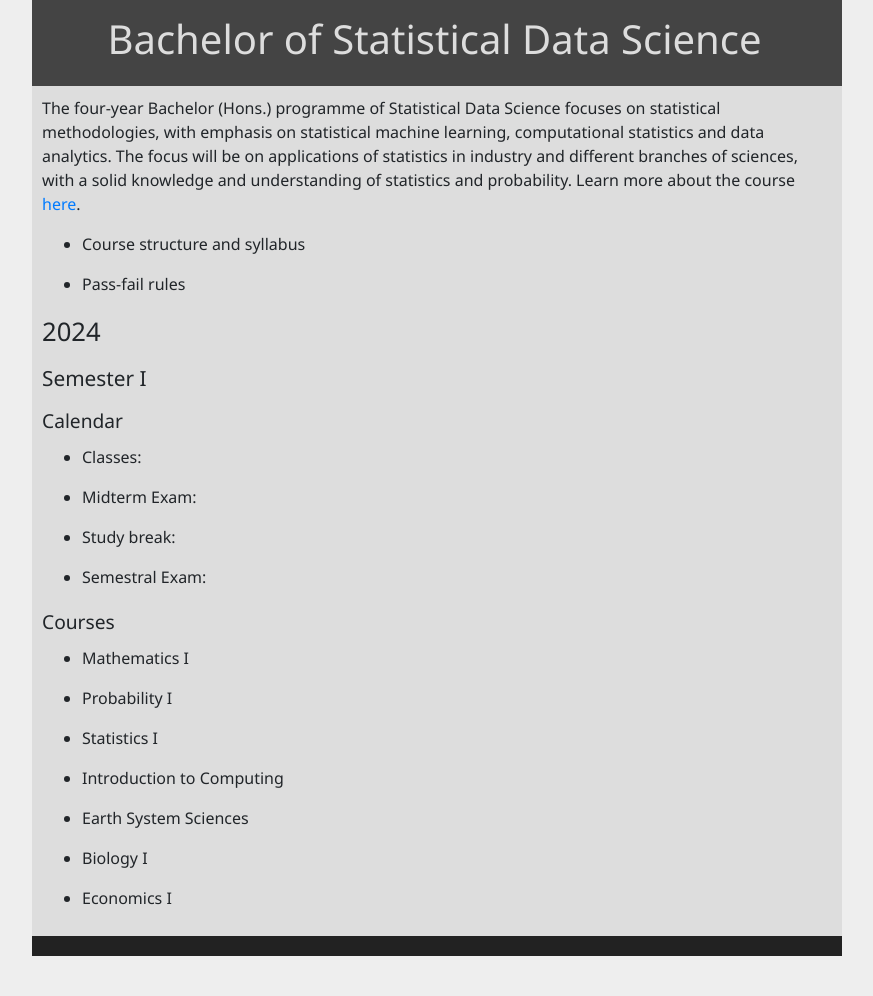
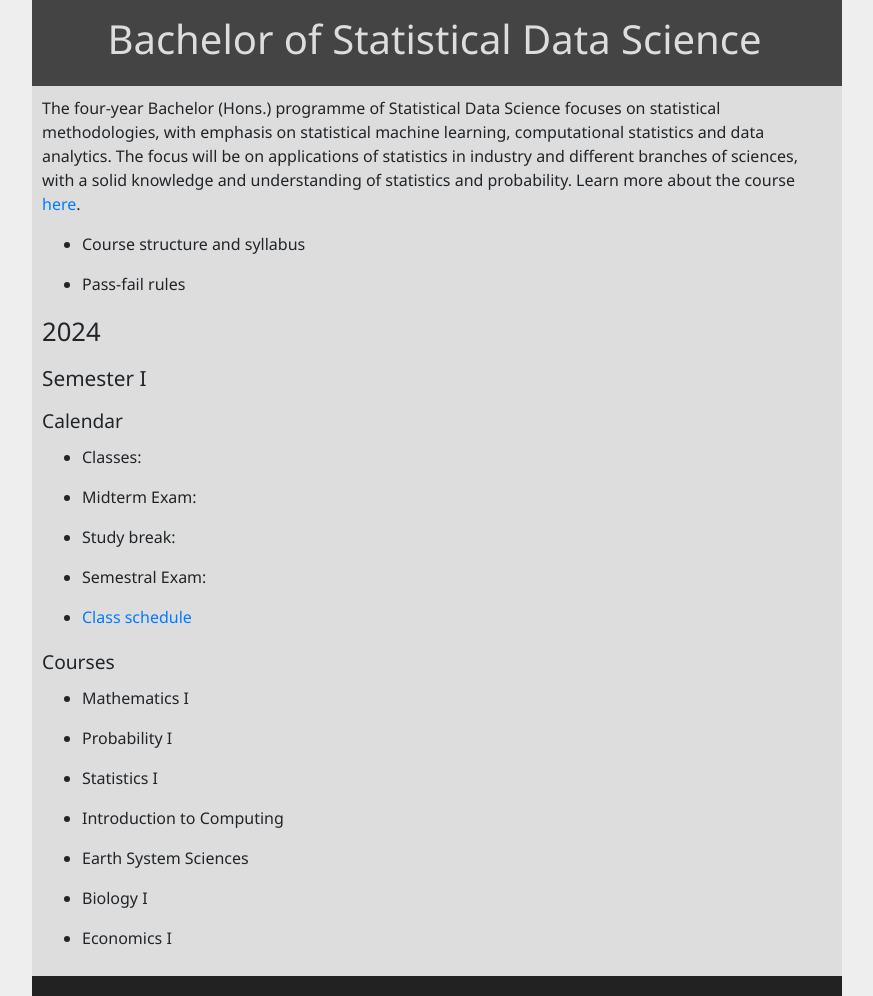
Before and after one commit to bsds-isi/bsds-isi.github.io, a Jekyll site: the page built from index.md, in a window 1280 px wide. Shown: the whole page, without its empty margins (353-1226 px from the left). Built offline with Jekyll 4.4.1, drawn with Linux system fonts in a browser that asks for light colours; before the commit the page ends 956 px from its top, so only the background shows below that.

Commit message:
add calendar

```diff
--- a/index.md
+++ b/index.md
@@ -32,8 +32,12 @@ statistics and probability. Learn more about the course
 
 * Semestral Exam:
 
+* [Class schedule](https://calendar.google.com/calendar/u/3?cid=MmE2ZjBiYTcwNzQxMjJlMzY2MjE0YTEwMzYzMmE0YmViZGZmNjM2M2EzZWEwYTk5YzM3NTI5ZDg0NDkxNjI4MkBncm91cC5jYWxlbmRhci5nb29nbGUuY29t)
+
+
 
 ### Courses
+
 
 * Mathematics I
 
```
